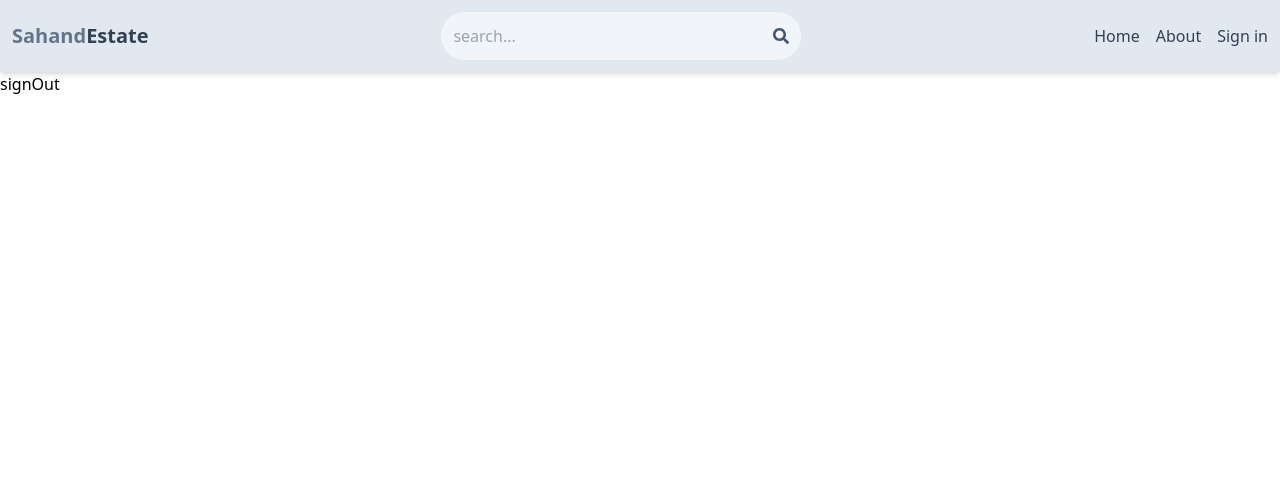
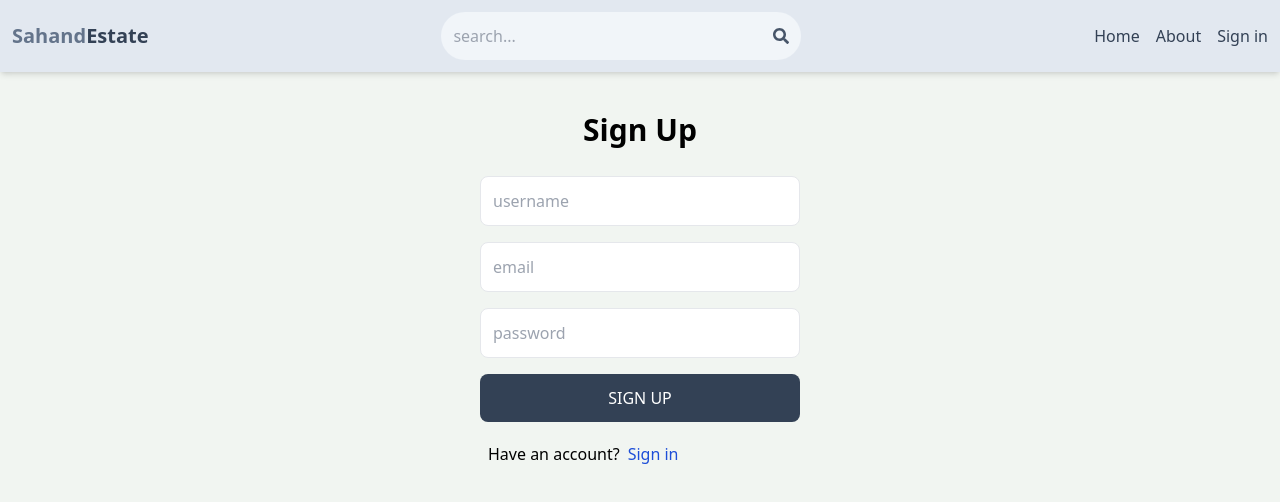
Before and after one commit to aboAliAhmed/training-on-mern-project, a React (Vite) app in the folder client/: page /sign-up in a window 1280 px wide. Shown: the top 502 px of the page. Built offline with nearby package versions, Linux system fonts and the light colour scheme.

Commit message:
sign up page UI completed

```diff
--- a/client/src/index.css
+++ b/client/src/index.css
@@ -1,3 +1,7 @@
 @tailwind base;
 @tailwind components;
 @tailwind utilities;
+
+body {
+    background-color: rgb(241, 245, 241);
+}
--- a/client/src/pages/SignUp.jsx
+++ b/client/src/pages/SignUp.jsx
@@ -1,7 +1,25 @@
-import React from 'react'
+import {Link} from 'react-router-dom';
 
 export default function signOut() {
   return (
-    <div>signOut</div>
+    <div className='p-3 max-w-lg mx-auto w-fit'>
+      <h1 className='text-3xl text-center font-semibold my-7'>Sign Up</h1>
+      <form className='flex flex-col gap-4 w-80 m-auto'>
+      <input type='text' placeholder='username'
+      className='border p-3 rounded-lg' id='username' />
+      <input type='email' placeholder='email'
+      className='border p-3 rounded-lg' id='email' />
+      <input type='password' placeholder='password'
+      className='border p-3 rounded-lg' id='passwrod' />
+      <button className='bg-slate-700 text-white p-3 rounded-lg uppercase
+      hover:opacity-95 disabled:opacity-80'>Sign Up</button>
+    </form>
+    <div className='flex gap-2 mt-5 ml-2'>
+      <p>Have an account?</p>
+      <Link to={'/sign-in'}>
+        <span className='text-blue-700'>Sign in</span>
+      </Link>
+    </div>
+    </div>
   )
 }
```
